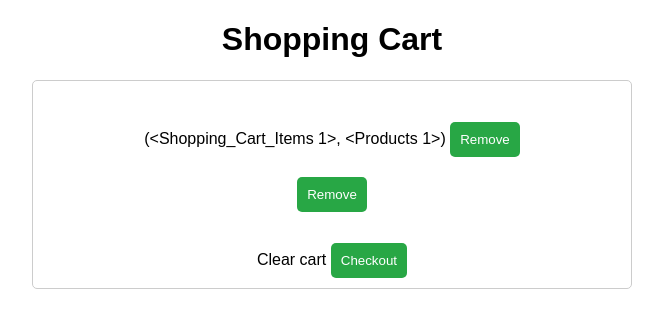
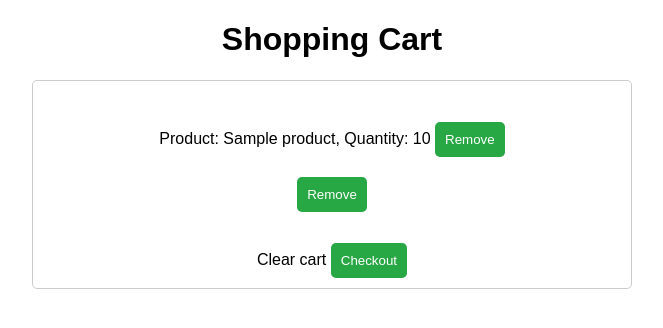
Before and after one commit to williamhgg03/D0018E, a Flask app: page /cart in a window 1280 px wide. Shown: the top 328 px of the page, without its empty margins (308-971 px from the left). Run offline with Flask 3, Linux system fonts and the light colour scheme; the visitor is signed in with stand-in values (Sample User, id 1); tables that the repository leaves empty hold one stand-in row (values such as "Sample post").

Commit message:
ändrade hur carten vissar föremål

```diff
--- a/server.py
+++ b/server.py
@@ -154,7 +154,6 @@ def view_cart():
     items = []
     if cart:
         items = db.session.query(Shopping_Cart_Items, Products).join(Products).filter(Shopping_Cart_Items.shopping_cart_id == cart.id).all()
-
     return render_template("cart.html", items=items)
 
 # Remove item from cart
--- a/templates/cart.html
+++ b/templates/cart.html
@@ -46,8 +46,8 @@
         <h1>Shopping Cart</h1>
         <div class="cart">
             <ul>
-                <li> {{ items[0] }} <a href="/remove/1"><button>Remove</button></a></li>
-                <li> {{ items[1] }} <button>Remove</button></li>
+                <li>Product: {{ items[0][1].name }}, Quantity: {{ items[0][0].quantity }} <a href="/remove/1"><button>Remove</button></a></li>
+                <li>  <button>Remove</button></li>
             </ul>
             <buttton>Clear cart</buttton>
             <button>Checkout</button>
```
